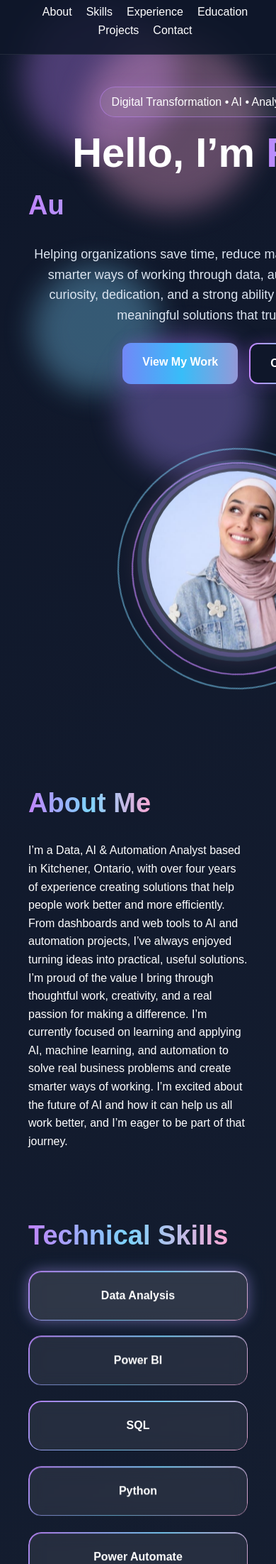
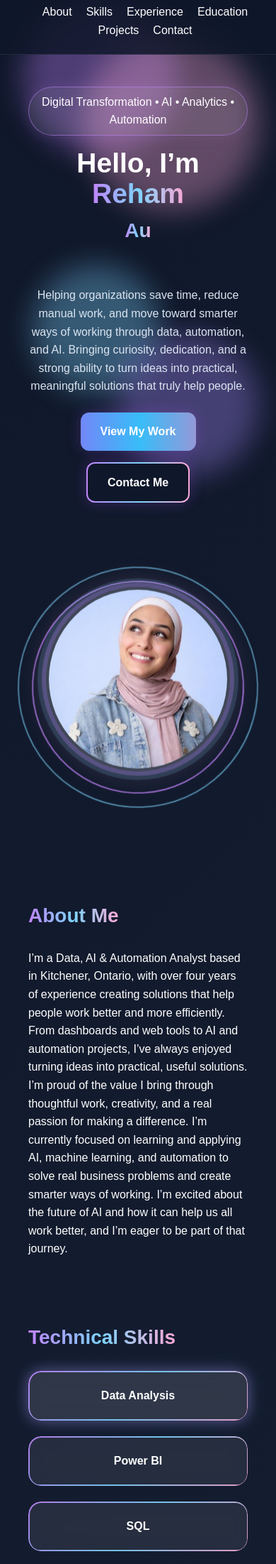
Before and after one commit to RehamAbuarqoub/portfolio, a Flask app: page / in a window 390 px wide; the page is wider, and only the part inside the window is pictured. Shown: the part 66-2269 px from the top of that part at 71% size. Run offline with Flask 3, Linux system fonts and the light colour scheme.

Commit message:
update the portfolio2

```diff
--- a/static/css/style.css
+++ b/static/css/style.css
@@ -166,18 +166,30 @@
   -webkit-text-fill-color: transparent;
 }
 
-.hero h2 {
-  font-size: 28px;
+.hero h2,
+.typing-line {
+  font-size: clamp(20px, 4vw, 28px);
   color: #cbd5e1;
   margin-bottom: 18px;
-  min-height: 42px;   /* keeps vertical space ثابت */
+  line-height: 1.3;
+  min-height: 2.6em;
+  display: flex;
+  align-items: flex-start;
+}
+
+.typing-box {
+  display: inline-block;
+  width: min(19ch, 100%);
+  max-width: 100%;
+  min-height: 1.4em;
 }
 
 #typing {
-  display: inline-block;
-  min-width: 28ch;    /* keeps horizontal space stable */
+  display: block;
+  width: 100%;
+  overflow: hidden;
   white-space: nowrap;
-  text-align: left;
+  vertical-align: top;
 }
 
 .hero-description {
@@ -415,6 +427,30 @@
 }
 
 @media (max-width: 900px) {
+    .hero-text {
+  text-align: center;
+}
+
+.typing-line {
+  justify-content: center;
+  min-height: 2.8em;
+}
+
+.typing-box {
+  width: min(17ch, 100%);
+}
+
+.hero h1 {
+  font-size: clamp(36px, 10vw, 48px);
+}
+
+.section h2 {
+  font-size: clamp(28px, 7vw, 38px);
+}
+
+.hero-description {
+  font-size: 16px;
+}
   .hero {
     grid-template-columns: 1fr;
     text-align: center;
@@ -525,3 +561,14 @@
   font-size: 16px;
   line-height: 1.8;
 }
+
+@media (max-width: 900px) {
+  .skill-card {
+    animation: none;
+  }
+
+  .card:hover,
+  .skill-button:hover {
+    transform: none;
+  }
+}
--- a/static/js/main.js
+++ b/static/js/main.js
@@ -1,7 +1,7 @@
 const words = [
-  "AI & ML Engineer",
+  "AI / ML Engineer",
   "Data Analyst",
-  "Automation Builder",
+  "Automation Specialist",
   "Python Developer"
 ];
 
--- a/templates/index.html
+++ b/templates/index.html
@@ -30,10 +30,14 @@
     <div class="hero-text reveal">
       <p class="intro-badge">Digital Transformation • AI • Analytics • Automation</p>
       <h1>Hello, I’m <span class="gradient-text">Reham</span></h1>
-      <h2><span id="typing"></span></h2>
+      <h2 class="typing-line">
+  <span class="typing-box">
+    <span id="typing"></span>
+  </span>
+</h2>
       <p class="hero-description">
        Helping organizations save time, reduce manual work, and move toward smarter ways of working through data, automation, and AI. Bringing curiosity, dedication, and a strong ability to turn ideas into practical, meaningful solutions that truly help people.
-
+</p>
       <div class="hero-buttons">
         <a class="btn" href="#projects">View My Work</a>
         <a class="btn btn-outline" href="#contact">Contact Me</a>
```
